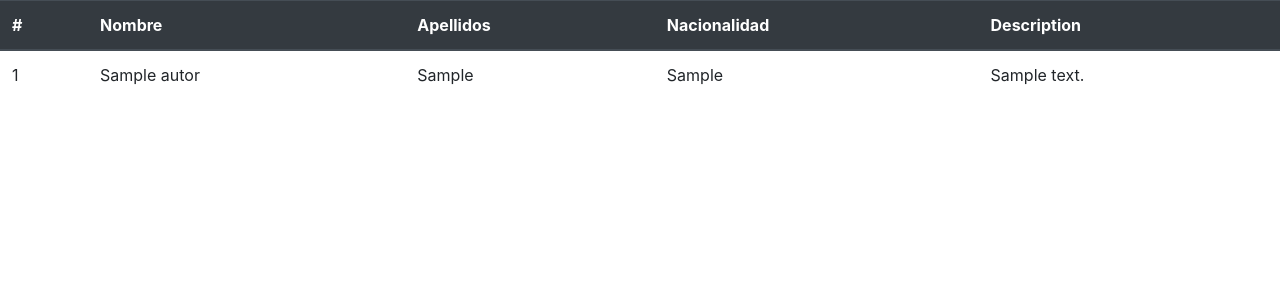
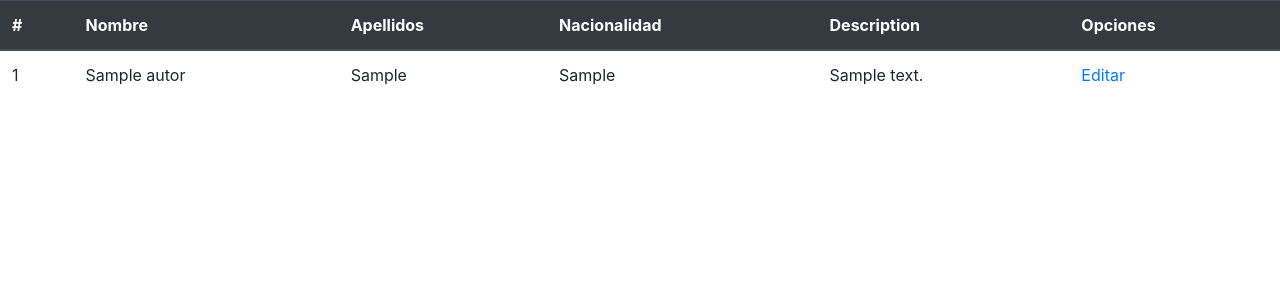
Before and after one commit to HazaelLopezDW/django_biblio, a Django app: template templates/libro/listar_autor.html in a window 1280 px wide. Shown: the top 300 px of the page. Run offline with Django 3.2, Linux system fonts and the light colour scheme; the template is opened without the code that fills it: values that come from a table or form of the project are taken from there, others are empty; tables that the repository leaves empty hold one stand-in row (values such as "Sample post"); parts of the project's set-up code (start-up, migrations or seed data) failed here and were passed over; some libraries are stand-ins or nearby versions.

Commit message:
Agregamos la opcion de editar a nuestro template listar_autor.html

```diff
--- a/templates/libro/listar_autor.html
+++ b/templates/libro/listar_autor.html
@@ -13,6 +13,7 @@
           <th scope="col">Apellidos</th>
           <th scope="col">Nacionalidad</th>
           <th scope="col">Description</th>
+          <th scope="col">Opciones</th>
         </tr>
       </thead>
       <tbody>
@@ -23,6 +24,7 @@
             <td>{{ autor.apellidos }}</td>
             <td>{{ autor.nacionalidad }}</td>
             <td>{{ autor.descripcion }}</td>
+            <td><a href="{% url 'libro:editar_autor' autor.id %}">Editar</a></td>
           </tr>
         {% endfor %}
       </tbody>
```
